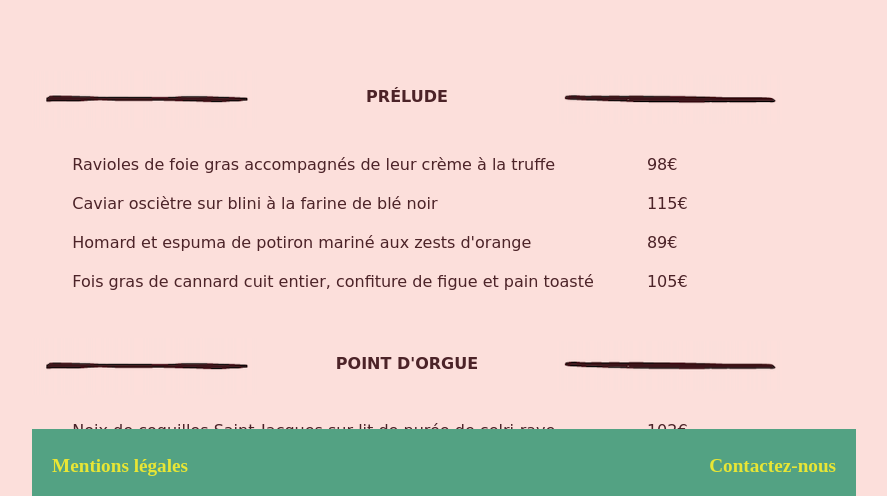
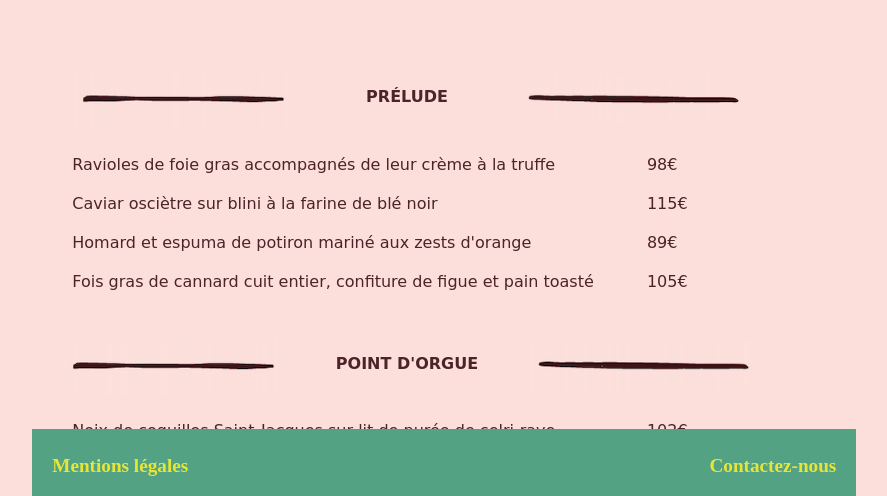
Before and after one commit to alexy-merivot/Projet-3, a plain HTML site: page html/page1.html in a window 1280 px wide. Shown: the part 297-793 px from the top of the page, without its empty margins (233-1120 px from the left). Drawn offline with Linux system fonts and the light colour scheme.

Commit message:
soulignage menu juste sous le texte

```diff
--- a/css/pagemenu.css
+++ b/css/pagemenu.css
@@ -45,7 +45,6 @@ h5{
   height: 20px;
   display: inline-block;
   position: relative;
-  width: 40%;
 }
 
 #contener{
```
